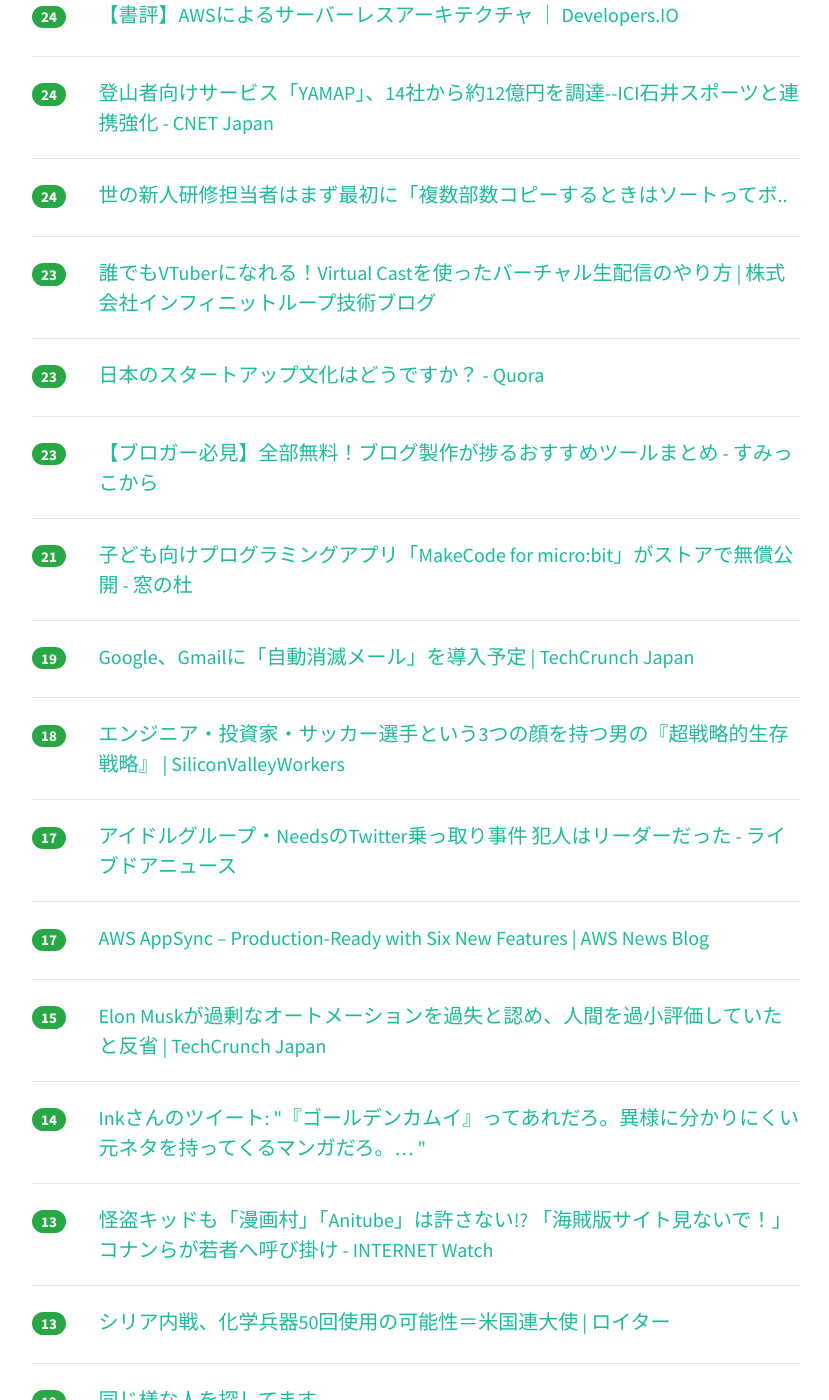
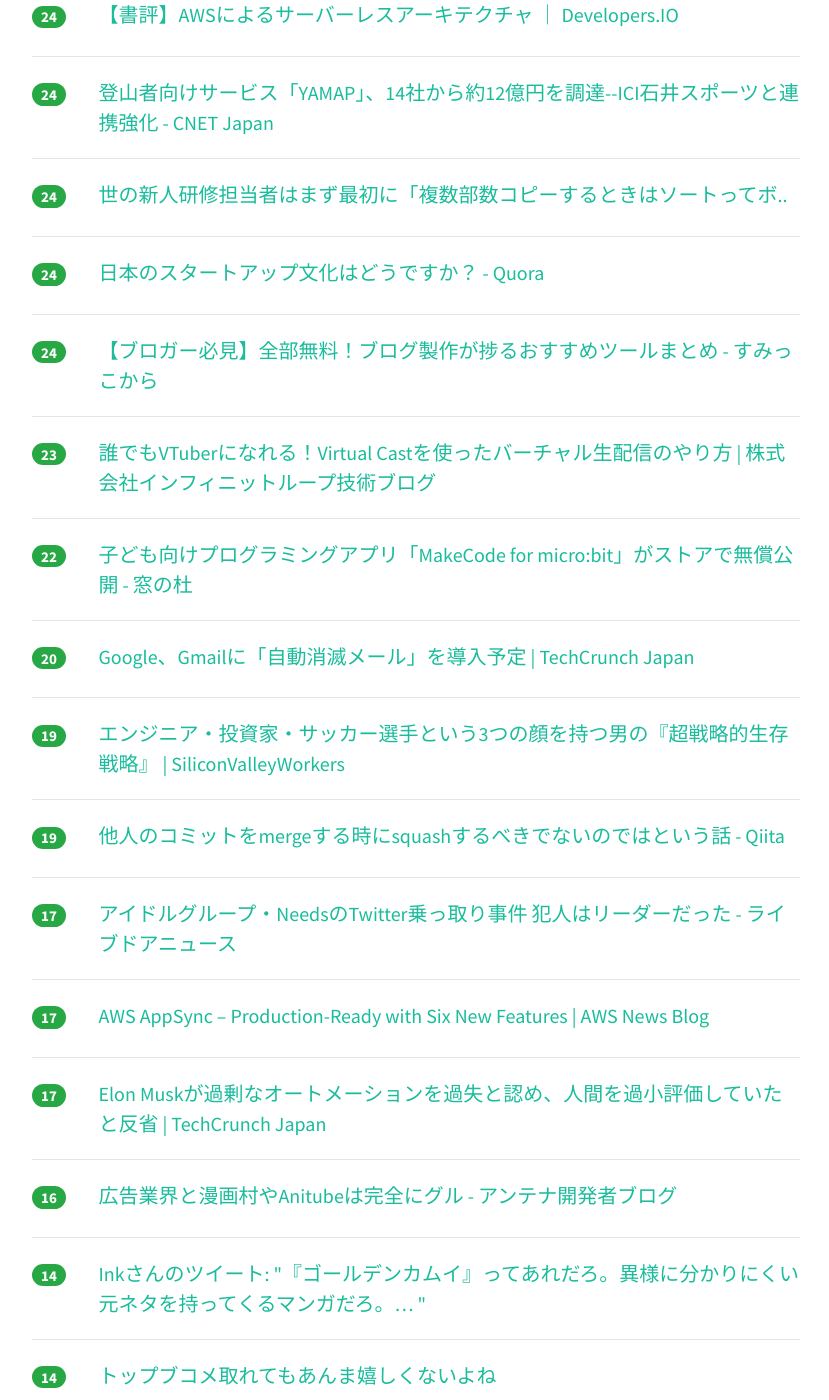
Before and after one commit to yatta47/hatena-matome-site, a Jekyll site: the page built from _posts/2018-04-14-hatena.md, in a window 1280 px wide and 1400 px high, scrolled down 1371 px. Shown: the whole window, without its empty margins (224-1053 px from the left). Built offline with Jekyll 4.4.1, drawn with Linux system fonts in a browser that asks for light colours; nearby versions of some CDN libraries; some of the changed text lies outside the part shown.

Commit message:
Updated 2018-04-14

```diff
--- a/_posts/2018-04-14-hatena.md
+++ b/_posts/2018-04-14-hatena.md
@@ -1,33 +1,38 @@
 ---
 layout: post
 title:  "2018-04-14 はてぶIT"
-date:   2018-04-14 17:01:11
+date:   2018-04-14 18:03:22
 tags: [it-hotentry]
 ---
-31 件のデータあり
+34 件のデータあり
 
 <hr><div class="row">
-<div class="col-1"><span class="badge badge-pill badge-success h2">193</span></div>
+<div class="col-1"><span class="badge badge-pill badge-success h2">202</span></div>
 <div class="col-11"><a href='https://hotentry-sa.appspot.com/' target='_blank'>ホッテントリ感情分析</a></div>
 </div>
 <hr>
 <div class="row">
-<div class="col-1"><span class="badge badge-pill badge-success h2">168</span></div>
+<div class="col-1"><span class="badge badge-pill badge-success h2">177</span></div>
 <div class="col-11"><a href='https://lealog.hateblo.jp/entry/2018/04/13/212858' target='_blank'>CDN Study (Akamai/Fastly) に行ってきたメモ #CDN_study - console.lealog();</a></div>
 </div>
 <hr>
 <div class="row">
-<div class="col-1"><span class="badge badge-pill badge-success h2">75</span></div>
+<div class="col-1"><span class="badge badge-pill badge-success h2">79</span></div>
 <div class="col-11"><a href='http://panora.tokyo/58761/' target='_blank'>【詳報】VTuber配信ツール「バーチャルキャスト」 できることや必要機材、配信のやり方をまとめ！ – PANORA</a></div>
 </div>
 <hr>
 <div class="row">
-<div class="col-1"><span class="badge badge-pill badge-success h2">50</span></div>
+<div class="col-1"><span class="badge badge-pill badge-success h2">59</span></div>
 <div class="col-11"><a href='http://www.youtube.com/watch?v=D-q2vZP9fgU' target='_blank'>Pacific Rim Uprising - 1975 (Nerdist Presents)</a></div>
 </div>
 <hr>
 <div class="row">
-<div class="col-1"><span class="badge badge-pill badge-success h2">36</span></div>
+<div class="col-1"><span class="badge badge-pill badge-success h2">41</span></div>
+<div class="col-11"><a href='http://jp.automaton.am/articles/newsjp/20180414-66132/' target='_blank'>『テラリア』シリーズ最新作『Terraria: Otherworld』が開発中止。開発会社を変更するも、求める品質には至らず | AUTOMATON</a></div>
+</div>
+<hr>
+<div class="row">
+<div class="col-1"><span class="badge badge-pill badge-success h2">39</span></div>
 <div class="col-11"><a href='https://www.slideshare.net/tsuyoshika/ss-93735921' target='_blank'>ユーザー中心組織論</a></div>
 </div>
 <hr>
@@ -37,12 +42,7 @@ tags: [it-hotentry]
 </div>
 <hr>
 <div class="row">
-<div class="col-1"><span class="badge badge-pill badge-success h2">33</span></div>
-<div class="col-11"><a href='http://jp.automaton.am/articles/newsjp/20180414-66132/' target='_blank'>『テラリア』シリーズ最新作『Terraria: Otherworld』が開発中止。開発会社を変更するも、求める品質には至らず | AUTOMATON</a></div>
-</div>
-<hr>
-<div class="row">
-<div class="col-1"><span class="badge badge-pill badge-success h2">27</span></div>
+<div class="col-1"><span class="badge badge-pill badge-success h2">29</span></div>
 <div class="col-11"><a href='https://qiita.com/kmszk/items/3de61ef75e30dedd6f6e' target='_blank'>Gitのブランチ名を返すエイリアスを設定したら地味に捗った - Qiita</a></div>
 </div>
 <hr>
@@ -77,33 +77,38 @@ tags: [it-hotentry]
 </div>
 <hr>
 <div class="row">
+<div class="col-1"><span class="badge badge-pill badge-success h2">24</span></div>
+<div class="col-11"><a href='https://jp.quora.com/%E6%97%A5%E6%9C%AC%E3%81%AE%E3%82%B9%E3%82%BF%E3%83%BC%E3%83%88%E3%82%A2%E3%83%83%E3%83%97%E6%96%87%E5%8C%96%E3%81%AF%E3%81%A9%E3%81%86%E3%81%A7%E3%81%99%E3%81%8B' target='_blank'>日本のスタートアップ文化はどうですか？ - Quora</a></div>
+</div>
+<hr>
+<div class="row">
+<div class="col-1"><span class="badge badge-pill badge-success h2">24</span></div>
+<div class="col-11"><a href='http://www.sumicco.net/entry/tool' target='_blank'>【ブロガー必見】全部無料！ブログ製作が捗るおすすめツールまとめ - すみっこから</a></div>
+</div>
+<hr>
+<div class="row">
 <div class="col-1"><span class="badge badge-pill badge-success h2">23</span></div>
 <div class="col-11"><a href='https://www.infiniteloop.co.jp/blog/2018/04/virtualcast/' target='_blank'>誰でもVTuberになれる！Virtual Castを使ったバーチャル生配信のやり方 | 株式会社インフィニットループ技術ブログ</a></div>
 </div>
 <hr>
 <div class="row">
-<div class="col-1"><span class="badge badge-pill badge-success h2">23</span></div>
-<div class="col-11"><a href='https://jp.quora.com/%E6%97%A5%E6%9C%AC%E3%81%AE%E3%82%B9%E3%82%BF%E3%83%BC%E3%83%88%E3%82%A2%E3%83%83%E3%83%97%E6%96%87%E5%8C%96%E3%81%AF%E3%81%A9%E3%81%86%E3%81%A7%E3%81%99%E3%81%8B' target='_blank'>日本のスタートアップ文化はどうですか？ - Quora</a></div>
-</div>
-<hr>
-<div class="row">
-<div class="col-1"><span class="badge badge-pill badge-success h2">23</span></div>
-<div class="col-11"><a href='http://www.sumicco.net/entry/tool' target='_blank'>【ブロガー必見】全部無料！ブログ製作が捗るおすすめツールまとめ - すみっこから</a></div>
-</div>
-<hr>
-<div class="row">
-<div class="col-1"><span class="badge badge-pill badge-success h2">21</span></div>
+<div class="col-1"><span class="badge badge-pill badge-success h2">22</span></div>
 <div class="col-11"><a href='https://forest.watch.impress.co.jp/docs/news/1116998.html' target='_blank'>子ども向けプログラミングアプリ「MakeCode for micro:bit」がストアで無償公開 - 窓の杜</a></div>
 </div>
 <hr>
 <div class="row">
-<div class="col-1"><span class="badge badge-pill badge-success h2">19</span></div>
+<div class="col-1"><span class="badge badge-pill badge-success h2">20</span></div>
 <div class="col-11"><a href='https://jp.techcrunch.com/2018/04/14/2018-04-13-google-is-testing-self-destructing-emails-in-new-gmail/' target='_blank'>Google、Gmailに「自動消滅メール」を導入予定 | TechCrunch Japan</a></div>
 </div>
 <hr>
 <div class="row">
-<div class="col-1"><span class="badge badge-pill badge-success h2">18</span></div>
+<div class="col-1"><span class="badge badge-pill badge-success h2">19</span></div>
 <div class="col-11"><a href='https://siliconvalleyrw.com/2018/04/12/post-2785/' target='_blank'>エンジニア・投資家・サッカー選手という3つの顔を持つ男の『超戦略的生存戦略』 | SiliconValleyWorkers</a></div>
+</div>
+<hr>
+<div class="row">
+<div class="col-1"><span class="badge badge-pill badge-success h2">19</span></div>
+<div class="col-11"><a href='https://qiita.com/pshiko/items/1e9acd114b7e85884866' target='_blank'>他人のコミットをmergeする時にsquashするべきでないのではという話 - Qiita</a></div>
 </div>
 <hr>
 <div class="row">
@@ -117,13 +122,28 @@ tags: [it-hotentry]
 </div>
 <hr>
 <div class="row">
-<div class="col-1"><span class="badge badge-pill badge-success h2">15</span></div>
+<div class="col-1"><span class="badge badge-pill badge-success h2">17</span></div>
 <div class="col-11"><a href='https://jp.techcrunch.com/2018/04/14/2018-04-13-elon-musk-says-humans-are-underrated-calls-teslas-excessive-automation-a-mistake/' target='_blank'>Elon Muskが過剰なオートメーションを過失と認め、人間を過小評価していたと反省 | TechCrunch Japan</a></div>
+</div>
+<hr>
+<div class="row">
+<div class="col-1"><span class="badge badge-pill badge-success h2">16</span></div>
+<div class="col-11"><a href='http://kan3.hateblo.jp/entry/2018/04/14/155812' target='_blank'>広告業界と漫画村やAnitubeは完全にグル - アンテナ開発者ブログ</a></div>
 </div>
 <hr>
 <div class="row">
 <div class="col-1"><span class="badge badge-pill badge-success h2">14</span></div>
 <div class="col-11"><a href='http://twitter.com/Ink_Virtue/status/984422249666043904' target='_blank'>Inkさんのツイート: "『ゴールデンカムイ』ってあれだろ。異様に分かりにくい元ネタを持ってくるマンガだろ。… "</a></div>
+</div>
+<hr>
+<div class="row">
+<div class="col-1"><span class="badge badge-pill badge-success h2">14</span></div>
+<div class="col-11"><a href='https://anond.hatelabo.jp/20180414124937' target='_blank'>トップブコメ取れてもあんま嬉しくないよね</a></div>
+</div>
+<hr>
+<div class="row">
+<div class="col-1"><span class="badge badge-pill badge-success h2">14</span></div>
+<div class="col-11"><a href='https://anond.hatelabo.jp/20180414123706' target='_blank'>確率のことを確立と誤字るのはあるあるなのに、 確立のことを確率と誤字る..</a></div>
 </div>
 <hr>
 <div class="row">
@@ -137,23 +157,18 @@ tags: [it-hotentry]
 </div>
 <hr>
 <div class="row">
+<div class="col-1"><span class="badge badge-pill badge-success h2">13</span></div>
+<div class="col-11"><a href='https://hitorica.com/wifi-secure-setting/' target='_blank'>新生活始まる！Wi-Fiルータの最低限やっておきたいセキュリティ設定の色々 | 一人力（ひとりか）</a></div>
+</div>
+<hr>
+<div class="row">
 <div class="col-1"><span class="badge badge-pill badge-success h2">12</span></div>
 <div class="col-11"><a href='https://anond.hatelabo.jp/20180414011002' target='_blank'>同じ様な人を探してます。</a></div>
 </div>
 <hr>
 <div class="row">
-<div class="col-1"><span class="badge badge-pill badge-success h2">12</span></div>
-<div class="col-11"><a href='https://anond.hatelabo.jp/20180414124937' target='_blank'>トップブコメ取れてもあんま嬉しくないよね</a></div>
-</div>
-<hr>
-<div class="row">
-<div class="col-1"><span class="badge badge-pill badge-success h2">8</span></div>
+<div class="col-1"><span class="badge badge-pill badge-success h2">9</span></div>
 <div class="col-11"><a href='https://togetter.com/li/1217840' target='_blank'>シュリンク vs 立ち読み - Togetter</a></div>
-</div>
-<hr>
-<div class="row">
-<div class="col-1"><span class="badge badge-pill badge-success h2">8</span></div>
-<div class="col-11"><a href='https://anond.hatelabo.jp/20180414123706' target='_blank'>確率のことを確立と誤字るのはあるあるなのに、 確立のことを確率と誤字る..</a></div>
 </div>
 <hr>
 <div class="row">
```
